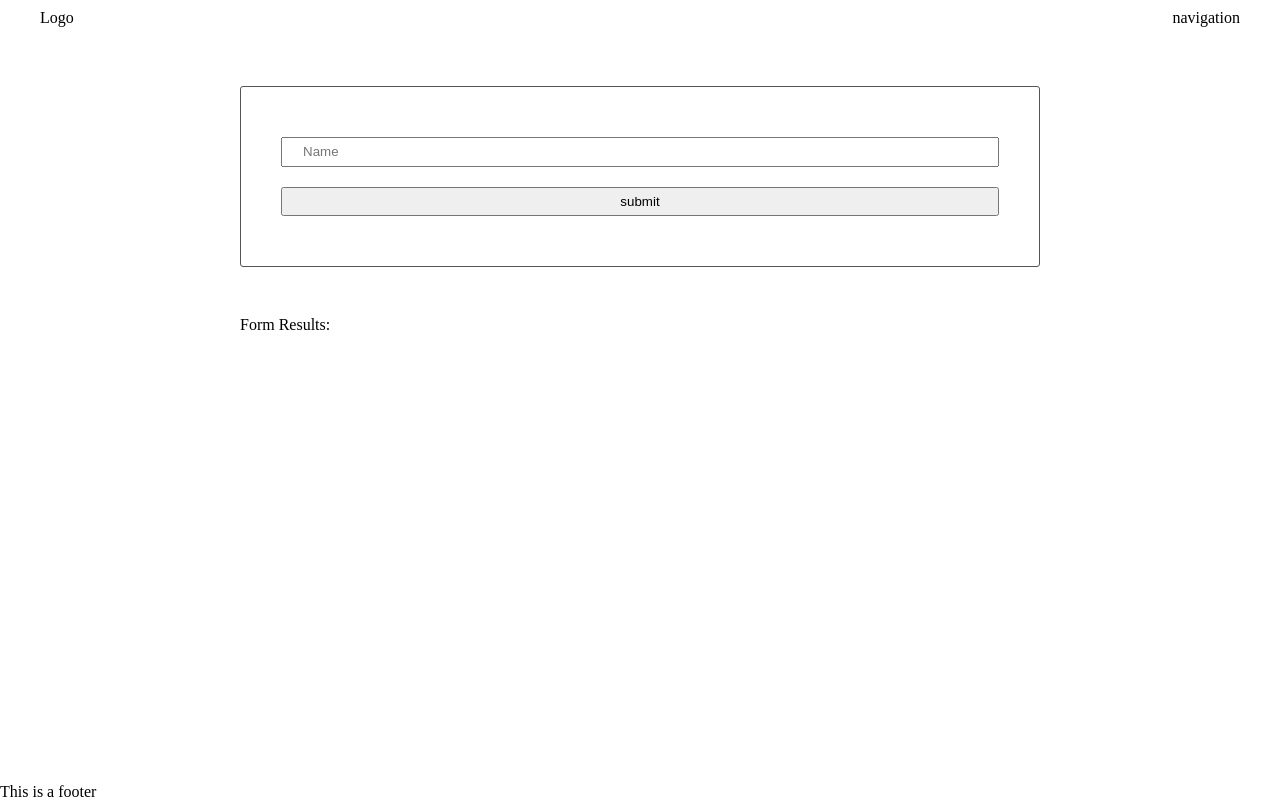
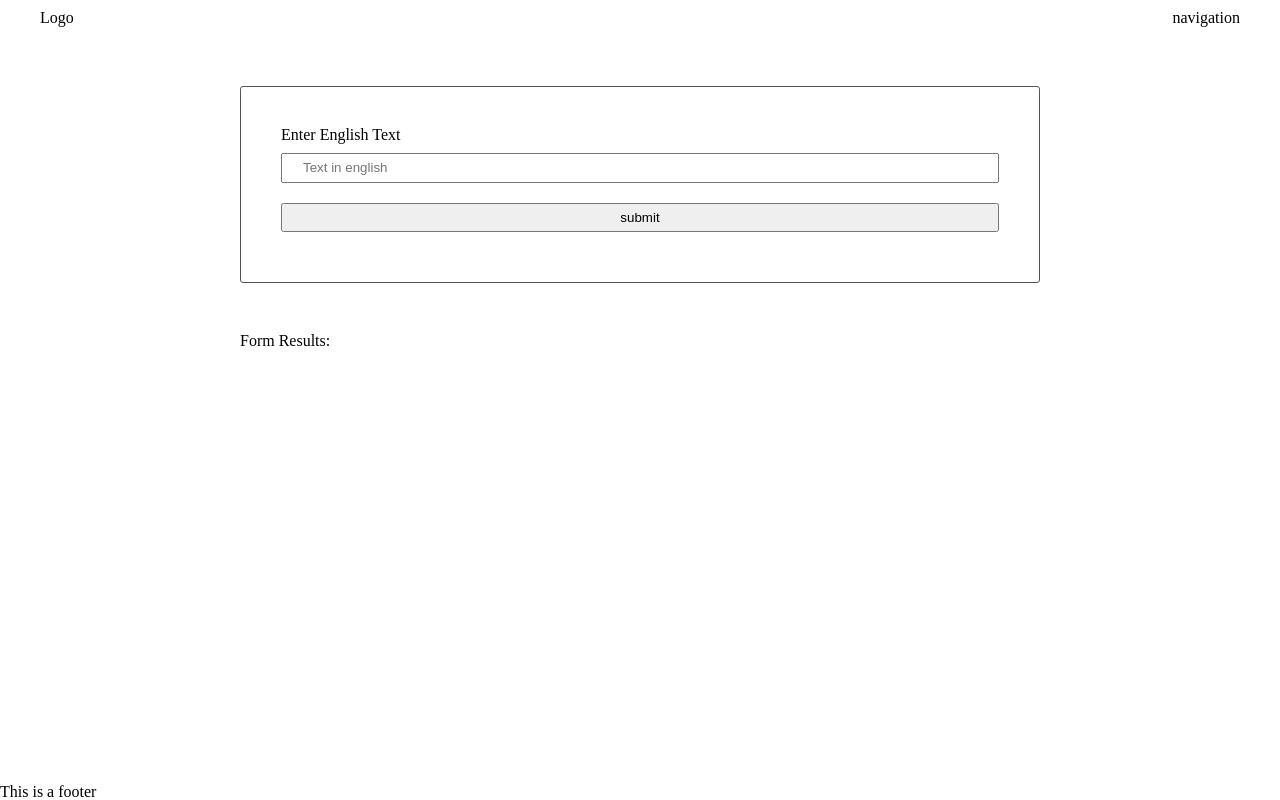
Before and after one commit to OrtegaManuel/evaluate-news-nlp, a website built with webpack: page src/client/views/index.html in a window 1280 px wide. Built offline with nearby package versions, Linux system fonts and the light colour scheme.

Commit message:
feat(added node-fetch)

```diff
--- a/package.json
+++ b/package.json
@@ -28,6 +28,7 @@
     "css-loader": "^6.2.0",
     "html-webpack-plugin": "^5.3.2",
     "mini-css-extract-plugin": "^2.2.0",
+    "node-fetch": "^2.6.1",
     "node-sass": "^6.0.1",
     "optimize-css-assets-webpack-plugin": "^6.0.1",
     "sass-loader": "^12.1.0",
--- a/src/client/views/index.html
+++ b/src/client/views/index.html
@@ -14,7 +14,8 @@
     <main>
         <section>
             <form class="" onsubmit="return Client.handleSubmit(event)">
-                <input id="name" type="text" name="input" value="" onblur="onBlur()" placeholder="Name">
+              <label for="name">Enter English Text</label>
+                <input id="name" type="text" name="input" value="" placeholder="Text in english">
                 <input type="submit" name="" value="submit" onclick="return Client.handleSubmit(event)" onsubmit="return handleSubmit(event)">
             </form>
         <section>
--- a/src/server/index.js
+++ b/src/server/index.js
@@ -1,6 +1,7 @@
 const dotenv = require('dotenv');
 dotenv.config();
 const path = require('path');
+const fetch = require('node-fetch');
 const apiKey = process.env.API_KEY;
 
 // console.log(`Your API key is ${process.env.API_KEY}`);
```
Also changed, not shown: 1 other file.
